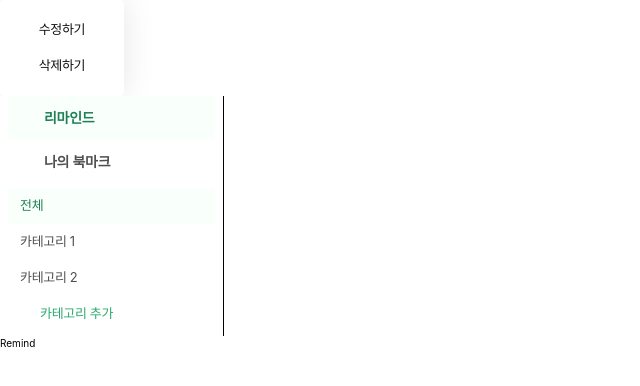
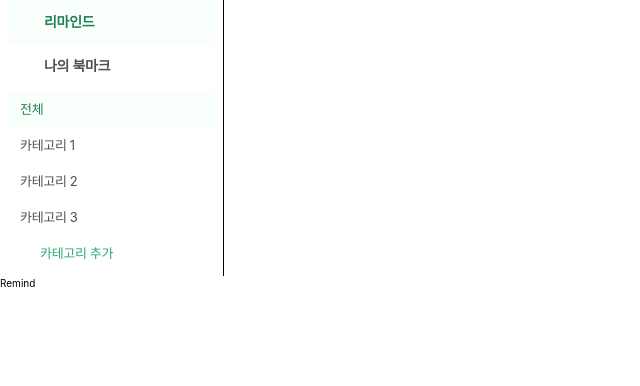
Before and after one commit to Pinback-Team/pinback-client, a React (Vite) app in the folder apps/client/: page / in a window 1280 px wide. Shown: the top 386 px of the page, without its empty margins (0-640 px from the left). Built offline with nearby package versions, Linux system fonts and the light colour scheme; a web font is replaced by a local one.

Commit message:
feat: OptionsMenuButton 연결

```diff
--- a/apps/client/src/layout/Layout.tsx
+++ b/apps/client/src/layout/Layout.tsx
@@ -1,5 +1,4 @@
 import { Outlet } from 'react-router-dom';
-import OptionsMenuButton from '@shared/components/optionsMenuButton/OptionsMenuButton';
 import { Sidebar } from '../shared/components/sidebar/Sidebar';
 
 const Layout = () => {
@@ -7,10 +6,6 @@ const Layout = () => {
     <>
       {/* TODO: 필요시 레이아웃 추가 */}
       {/* TODO: 사이드바 추가 */}
-      <OptionsMenuButton
-        onEdit={function (): void {}}
-        onDelete={function (): void {}}
-      ></OptionsMenuButton>
 
       <Sidebar />
       <Outlet />
--- a/apps/client/src/shared/components/sidebar/CategoryItem.tsx
+++ b/apps/client/src/shared/components/sidebar/CategoryItem.tsx
@@ -1,3 +1,4 @@
+// CategoryItem.tsx
 import { Icon } from '@pinback/design-system/icons';
 import { cn } from '@pinback/design-system/utils';
 
@@ -7,6 +8,7 @@ interface CategoryItemProps {
   active: boolean;
   className?: string;
   onClick: (id: number) => void;
+  onOptionsClick?: (id: number, anchorEl: HTMLElement) => void; // ⬅️ 추가
 }
 
 export default function CategoryItem({
@@ -15,30 +17,48 @@ export default function CategoryItem({
   active = false,
   className,
   onClick,
+  onOptionsClick,
 }: CategoryItemProps) {
   return (
-    <button
-      type="button"
-      aria-pressed={active}
-      onClick={() => onClick(id)}
+    <div
       className={cn(
         'flex h-[3.6rem] w-full items-center justify-between rounded-[0.4rem] px-[1.2rem]',
+        active ? 'bg-main0' : 'bg-white-bg',
         'transition-colors',
-        active ? 'bg-main0' : 'bg-white-bg',
         className
       )}
     >
-      <span
-        className={cn('body4-r', active ? 'text-main600' : 'text-font-gray-2')}
+      {/* 행 클릭 */}
+      <button
+        type="button"
+        aria-pressed={active}
+        onClick={() => onClick(id)}
+        className={cn(
+          'body4-r flex-1 text-left',
+          active ? 'text-main600' : 'text-font-gray-2'
+        )}
       >
         {label}
-      </span>
+      </button>
 
-      <Icon
-        name={active ? 'ic_details_category' : 'ic_details_disable'}
-        aria-hidden
-        className="h-[1.8rem] w-[1.8rem]"
-      />
-    </button>
+      {/* 옵션(케밥) 버튼 – 행 클릭과 이벤트 분리 */}
+      <button
+        type="button"
+        aria-haspopup="menu"
+        aria-label="카테고리 옵션"
+        className="ml-2"
+        onClick={(e) => {
+          e.preventDefault(); // ⬅️ 링크/포커스 등 기본동작 차단
+          e.stopPropagation(); // ⬅️ 부모 클릭 핸들러로 버블링 차단
+          onOptionsClick?.(id, e.currentTarget);
+        }}
+      >
+        <Icon
+          name={active ? 'ic_details_category' : 'ic_details_disable'}
+          aria-hidden
+          className="h-[1.8rem] w-[1.8rem]"
+        />
+      </button>
+    </div>
   );
 }
--- a/apps/client/src/shared/components/sidebar/Sidebar.tsx
+++ b/apps/client/src/shared/components/sidebar/Sidebar.tsx
@@ -1,31 +1,98 @@
-// Sidebar.tsx
+import { useEffect, useRef, useState } from 'react';
+import { createPortal } from 'react-dom';
 import { NavLink } from 'react-router-dom';
 import SideItem from './SideItem';
 import AccordionItem from './AccordionItem';
 import CategoryItem from './CategoryItem';
 import CreateItem from './CreateItem';
-import { useState } from 'react';
+import OptionsMenuButton from '@shared/components/optionsMenuButton/OptionsMenuButton';
 
 const CATEGORIES = [
   { id: 0, label: '전체' },
   { id: 1, label: '카테고리 1' },
   { id: 2, label: '카테고리 2' },
+  { id: 3, label: '카테고리 3' },
 ];
 
+type MenuState = {
+  open: boolean;
+  categoryId: number | null;
+  anchorEl: HTMLElement | null;
+  pos: { top: number; left: number } | null;
+};
+
 export function Sidebar() {
-  // ✅ 선택 해제 상태까지 표현하려고 number | null 사용
   const [selectedCategoryId, setSelectedCategoryId] = useState<number | null>(
     0
   );
 
+  const [menu, setMenu] = useState<MenuState>({
+    open: false,
+    categoryId: null,
+    anchorEl: null,
+    pos: null,
+  });
+
+  // 위치 계산
+  const calcPos = (anchor: HTMLElement) => {
+    const r = anchor.getBoundingClientRect();
+    return { top: r.top, left: r.right + 30 };
+  };
+
+  const openMenu = (id: number, anchorEl: HTMLElement) => {
+    setMenu({
+      open: true,
+      categoryId: id,
+      anchorEl,
+      pos: calcPos(anchorEl),
+    });
+  };
+
+  const closeMenu = () =>
+    setMenu({ open: false, categoryId: null, anchorEl: null, pos: null });
+
+  useEffect(() => {
+    if (!menu.open) return;
+
+    const handleScrollOrResize = () => {
+      if (menu.anchorEl) {
+        setMenu((m) => ({ ...m, pos: calcPos(menu.anchorEl!) }));
+      }
+    };
+    const handleDocClick = (e: MouseEvent) => {
+      const target = e.target as Node;
+      if (
+        menu.anchorEl &&
+        !menu.anchorEl.contains(target) &&
+        !menuContainerRef.current?.contains(target)
+      ) {
+        closeMenu();
+      }
+    };
+
+    window.addEventListener('scroll', handleScrollOrResize, true);
+    window.addEventListener('resize', handleScrollOrResize);
+    document.addEventListener('mousedown', handleDocClick);
+
+    return () => {
+      window.removeEventListener('scroll', handleScrollOrResize, true);
+      window.removeEventListener('resize', handleScrollOrResize);
+      document.removeEventListener('mousedown', handleDocClick);
+    };
+  }, [menu.open, menu.anchorEl]);
+
+  const menuContainerRef = useRef<HTMLDivElement | null>(null);
+
   return (
     <nav className="bg-white-bg w-[22.4rem] border-r border-gray-300 px-[0.8rem]">
-      {/* 리마인드 클릭 시 선택 해제 */}
       <NavLink
         to="/"
         end
         className="block"
-        onClick={() => setSelectedCategoryId(null)} // ⬅️ 여기서 풀기!
+        onClick={() => {
+          setSelectedCategoryId(null);
+          closeMenu();
+        }}
       >
         {({ isActive }) => (
           <SideItem icon="clock" label="리마인드" active={isActive} />
@@ -46,20 +113,50 @@ export function Sidebar() {
                   key={c.id}
                   id={c.id}
                   label={c.label}
-                  active={selectedCategoryId === c.id} // ✅ 현재 선택 반영
-                  onClick={(id) => setSelectedCategoryId(id)} // ✅ 클릭 시 선택 갱신
+                  active={selectedCategoryId === c.id}
+                  onClick={(id) => {
+                    setSelectedCategoryId(id);
+                    closeMenu();
+                  }}
+                  onOptionsClick={(id, el) => openMenu(id, el)}
                 />
               ))}
 
               <CreateItem
                 onClick={() => {
-                  /* 카테고리 추가 로직 */
+                  /* TODO: 카테고리 추가 */
                 }}
               />
             </ul>
           </AccordionItem>
         )}
       </NavLink>
+
+      {menu.open &&
+        menu.pos &&
+        createPortal(
+          <div
+            ref={menuContainerRef}
+            style={{
+              position: 'fixed',
+              top: menu.pos.top,
+              left: menu.pos.left,
+              zIndex: 9999,
+            }}
+          >
+            <OptionsMenuButton
+              onEdit={() => {
+                // TODO: 편집 로직
+                closeMenu();
+              }}
+              onDelete={() => {
+                // TODO: 삭제 로직
+                closeMenu();
+              }}
+            />
+          </div>,
+          document.body
+        )}
     </nav>
   );
 }
```
